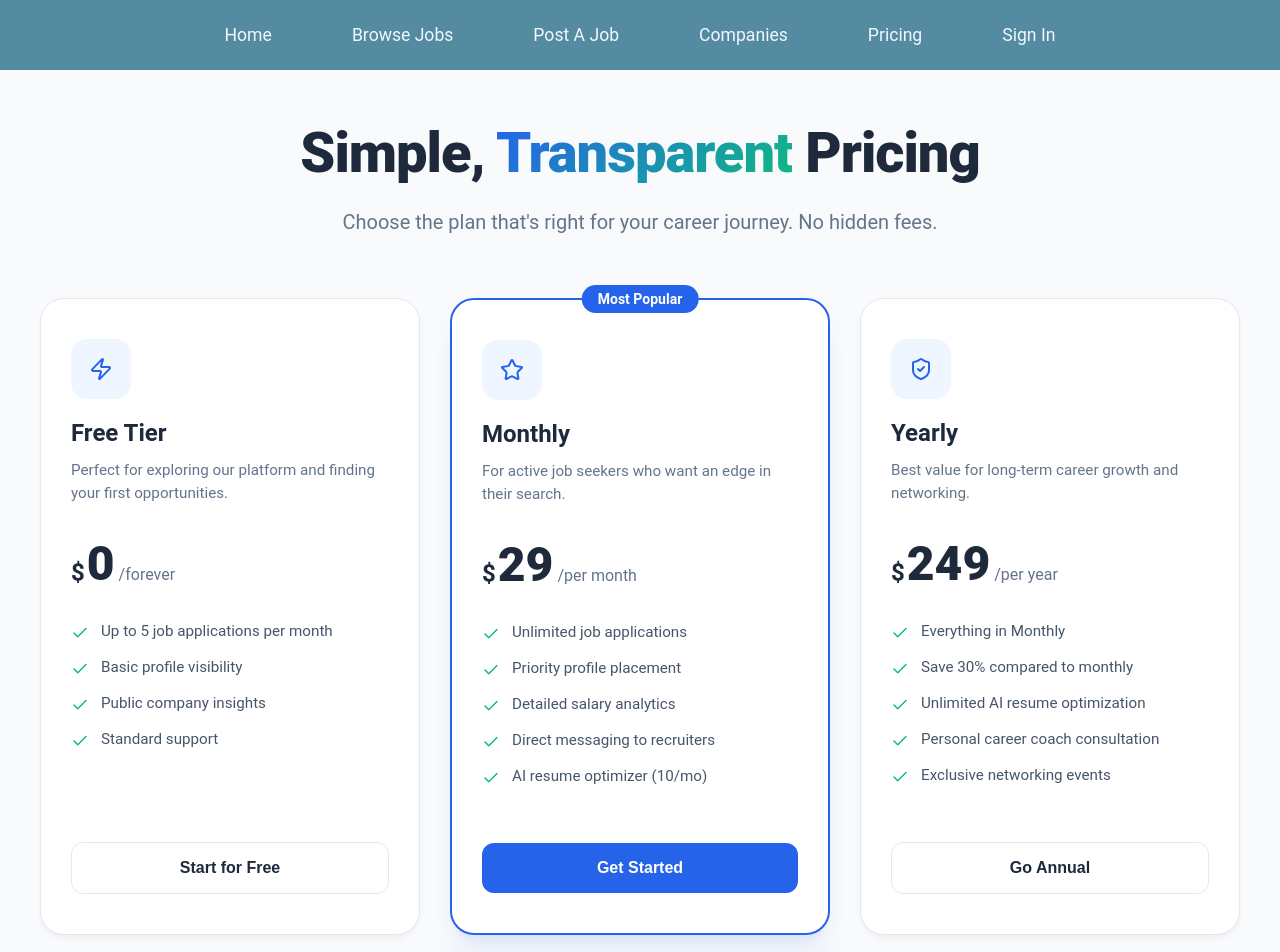
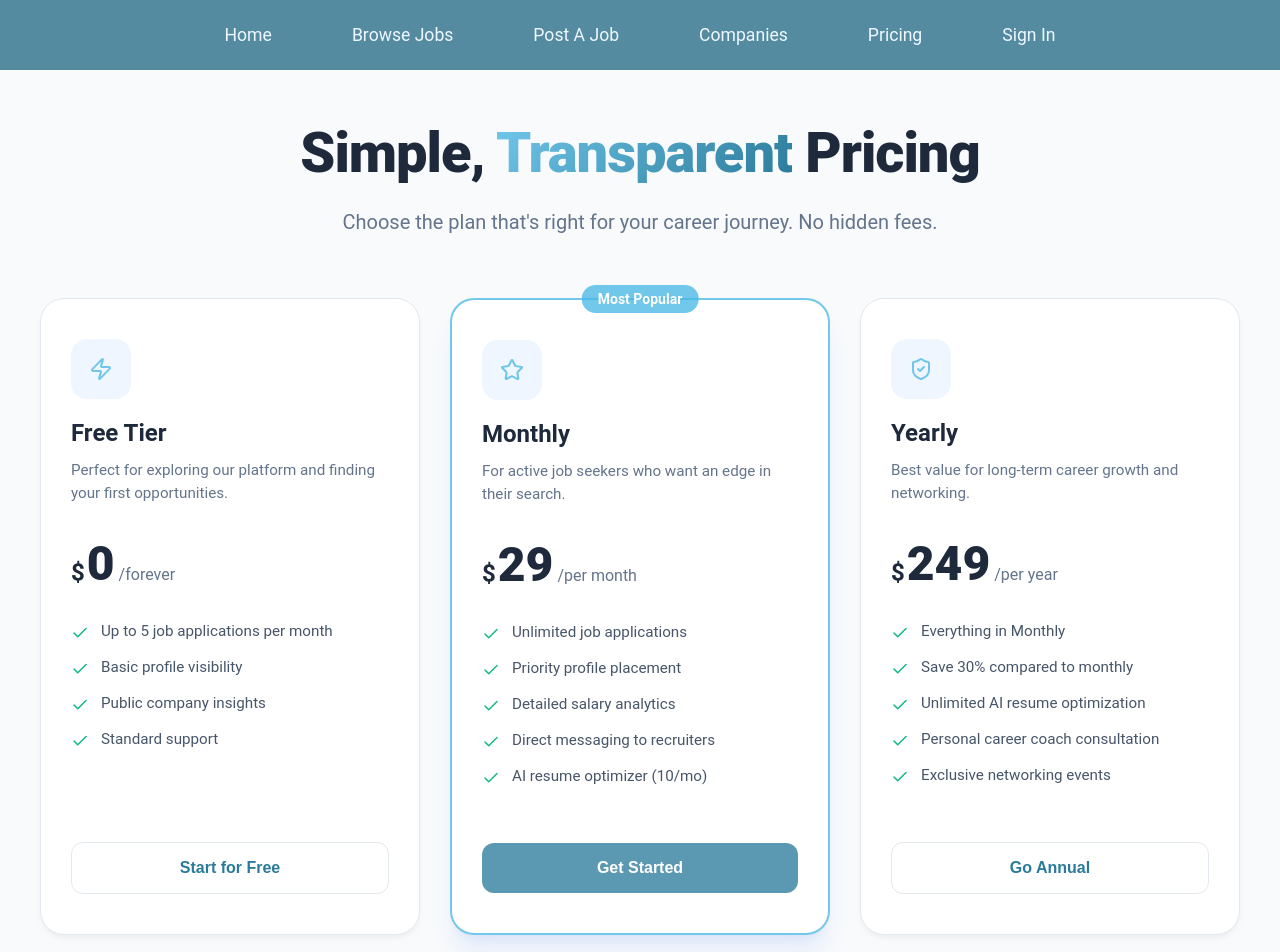
Before and after one commit to curator-me/FastJobPortal, a React app: page /pricing in a window 1280 px wide. Shown: the top 952 px of the page. Built offline with nearby package versions, Linux system fonts and the light colour scheme; no server answers; the HTML template or start-up script is replaced by a standard one.

Commit message:
Pricing page fix style

```diff
--- a/src/components/Pricing/Pricing.css
+++ b/src/components/Pricing/Pricing.css
@@ -22,7 +22,7 @@
 }
 
 .text-gradient {
-    background: linear-gradient(135deg, var(--primary-blue) 0%, #10b981 100%);
+    background: linear-gradient(135deg, var(--color-d) 0%, var(--color-b) 100%);
     -webkit-background-clip: text;
     background-clip: text;
     -webkit-text-fill-color: transparent;
@@ -55,13 +55,13 @@
 }
 
 .pricing-card:hover {
-    transform: translateY(-10px);
+    transform: translateY(-5px) scale(1.01);
     box-shadow: 0 25px 50px -12px rgba(0, 0, 0, 0.1);
-    border-color: var(--primary-blue);
+    border-color: var(--color-d);
 }
 
 .pricing-card.highlighted {
-    border-color: var(--primary-blue);
+    border-color: var(--color-d);
     border-width: 2px;
     box-shadow: 0 20px 25px -5px rgba(37, 99, 235, 0.1), 0 10px 10px -5px rgba(37, 99, 235, 0.04);
 }
@@ -71,7 +71,7 @@
     top: -15px;
     left: 50%;
     transform: translateX(-50%);
-    background: var(--primary-blue);
+    background: var(--color-d);
     color: white;
     padding: 6px 16px;
     border-radius: 20px;
@@ -95,7 +95,7 @@
 }
 
 .plan-icon {
-    color: var(--primary-blue);
+    color: var(--color-d);
 }
 
 .plan-icon-gold {
@@ -173,25 +173,25 @@
 }
 
 .pricing-button.primary {
-    background: var(--primary-blue);
+    background: var(--color-c);
     color: white;
 }
 
 .pricing-button.primary:hover {
-    background: var(--primary-dark);
+    background: var(--color-d);
     transform: scale(1.02);
 }
 
 .pricing-button.secondary {
     background: white;
-    color: #1e293b;
+    color: var(--color-a);
     border: 1px solid #e2e8f0;
 }
 
 .pricing-button.secondary:hover {
     background: #f8fafc;
-    border-color: var(--primary-blue);
-    color: var(--primary-blue);
+    border-color: var(--color-d);
+    color: var(--color-d);
 }
 
 .faq-section {
```
